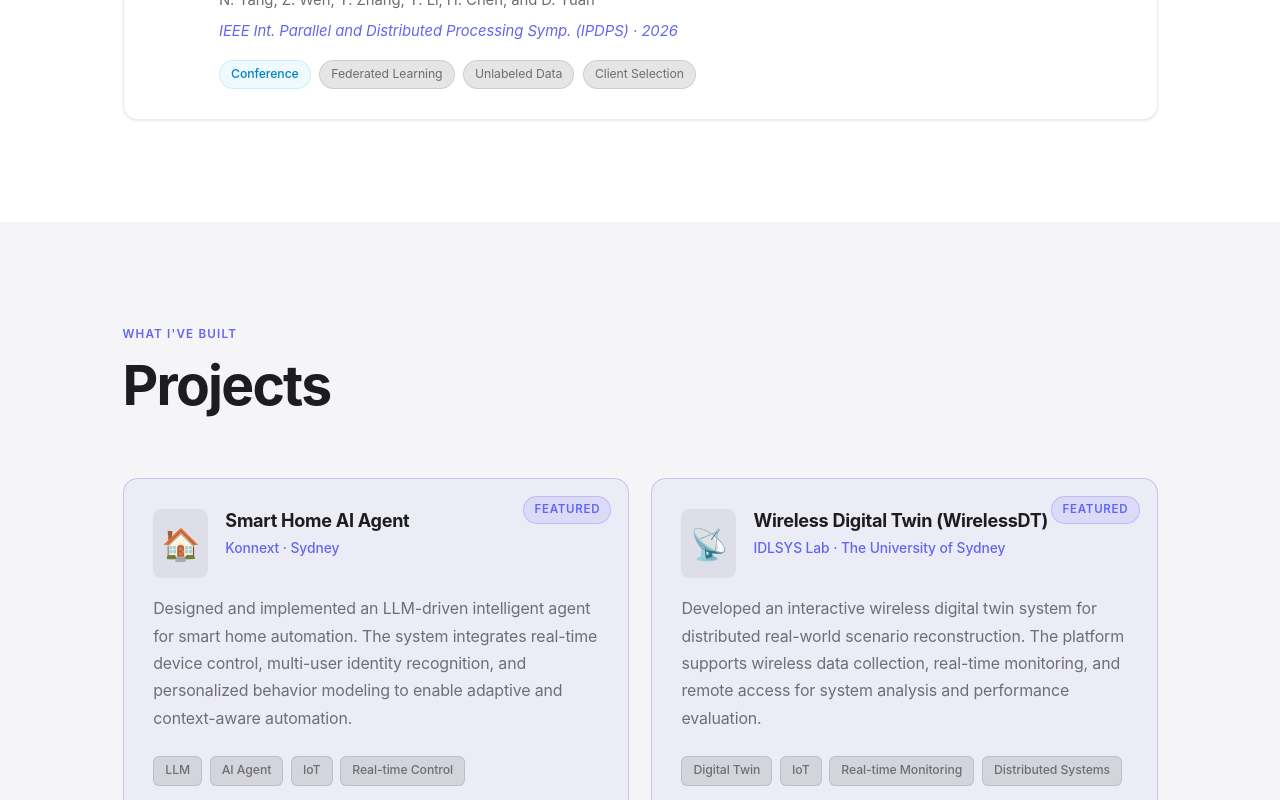
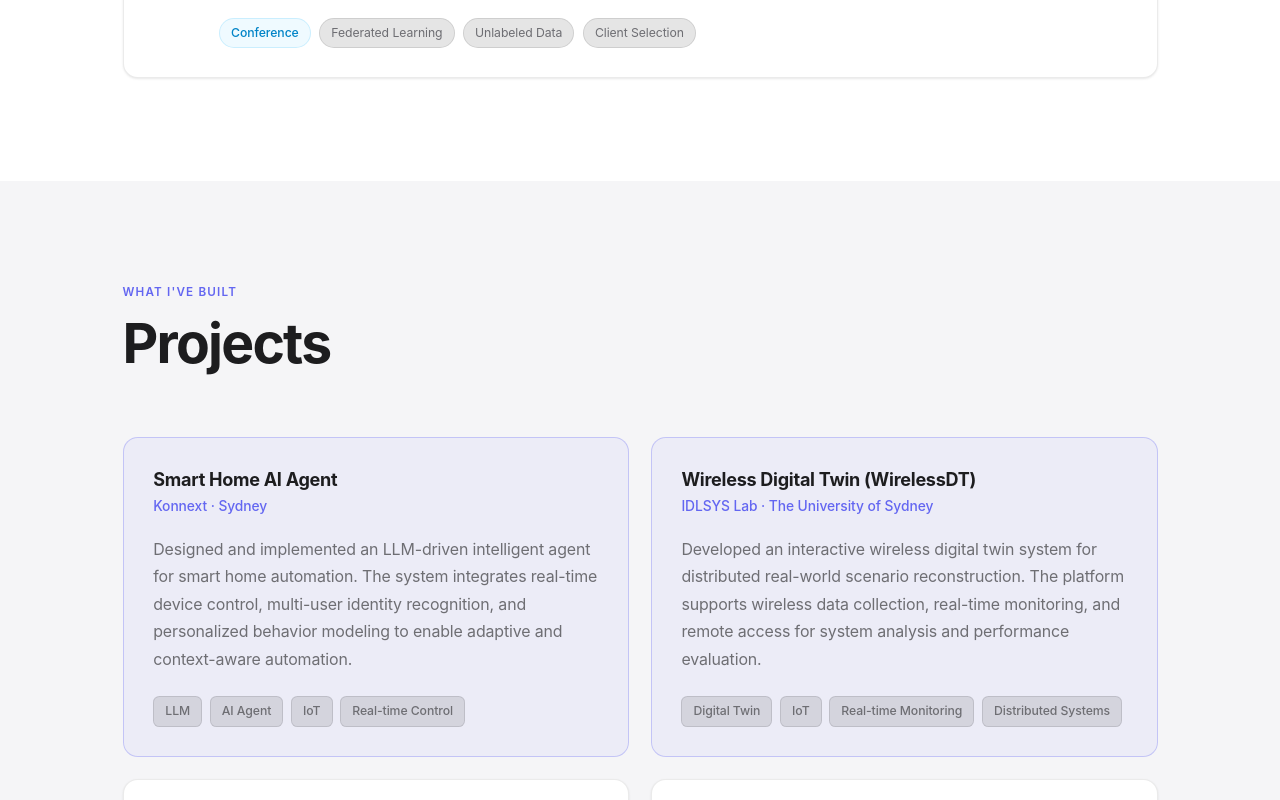
Before and after one commit to Ukrole/vite-react-template, a React (Vite) app: page / in a window 1280 px wide. Shown: the part 2955-3755 px from the top of the page. Built offline with nearby package versions, Linux system fonts and the light colour scheme.

Commit message:
version 3

```diff
--- a/src/react-app/components/About.tsx
+++ b/src/react-app/components/About.tsx
@@ -174,7 +174,6 @@ export default function About() {
                 }}
               >
                 <div style={{ display: "flex", alignItems: "start", gap: "0.75rem" }}>
-                  <span style={{ fontSize: "1.4rem" }}>{edu.icon}</span>
                   <div>
                     <p
                       style={{
--- a/src/react-app/components/Awards.tsx
+++ b/src/react-app/components/Awards.tsx
@@ -1,7 +1,5 @@
 import { motion } from "framer-motion";
 import { awards } from "../data/resume";
-
-const EMOJI = ["🏆", "🥇", "🎖️", "📋", "💻", "🔬", "🔬", "🌏"];
 
 export default function Awards() {
   return (
@@ -70,7 +68,6 @@ export default function Awards() {
                 boxShadow: "0 1px 3px rgba(0,0,0,0.06), 0 1px 2px rgba(0,0,0,0.04)",
                 display: "flex",
                 alignItems: "start",
-                gap: "0.875rem",
                 transition: "border-color 0.2s",
               }}
               onMouseEnter={(e) => {
@@ -82,15 +79,6 @@ export default function Awards() {
                   "rgba(0,0,0,0.08)";
               }}
             >
-              <span
-                style={{
-                  fontSize: "1.25rem",
-                  flexShrink: 0,
-                  marginTop: "0.1rem",
-                }}
-              >
-                {EMOJI[i % EMOJI.length]}
-              </span>
               <div>
                 <p
                   style={{
--- a/src/react-app/components/Projects.tsx
+++ b/src/react-app/components/Projects.tsx
@@ -80,39 +80,8 @@ export default function Projects() {
                 flexDirection: "column",
               }}
             >
-              {proj.highlight && (
-                <span
-                  style={{
-                    position: "absolute",
-                    top: "1rem",
-                    right: "1rem",
-                    padding: "0.18rem 0.6rem",
-                    borderRadius: "9999px",
-                    background: "rgba(99,102,241,0.12)",
-                    border: "1px solid rgba(99,102,241,0.25)",
-                    fontSize: "0.68rem",
-                    color: "#6366f1",
-                    fontWeight: 600,
-                    letterSpacing: "0.06em",
-                  }}
-                >
-                  FEATURED
-                </span>
-              )}
-
-              <div style={{ display: "flex", alignItems: "start", gap: "1rem", marginBottom: "1rem" }}>
-                <span
-                  style={{
-                    fontSize: "1.8rem",
-                    flexShrink: 0,
-                    padding: "0.5rem",
-                    borderRadius: "0.5rem",
-                    background: "rgba(0,0,0,0.06)",
-                  }}
-                >
-                  {proj.icon}
-                </span>
-                <div>
+              <div style={{ marginBottom: "1rem" }}
+              >
                   <h3
                     style={{
                       fontSize: "1.0625rem",
@@ -128,7 +97,6 @@ export default function Projects() {
                   <p style={{ fontSize: "0.8125rem", color: "#6366f1", fontWeight: 500, letterSpacing: "-0.005em" }}>
                     {proj.org}
                   </p>
-                </div>
               </div>
 
               <p
```
